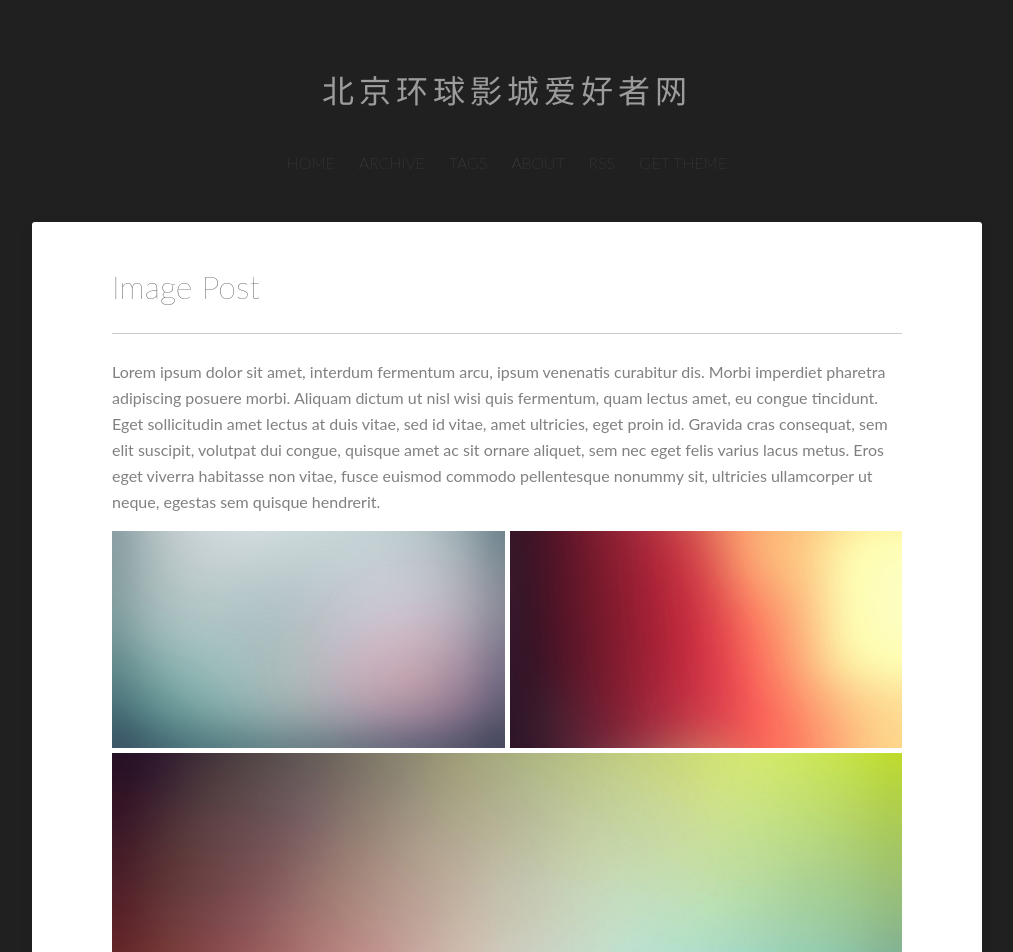
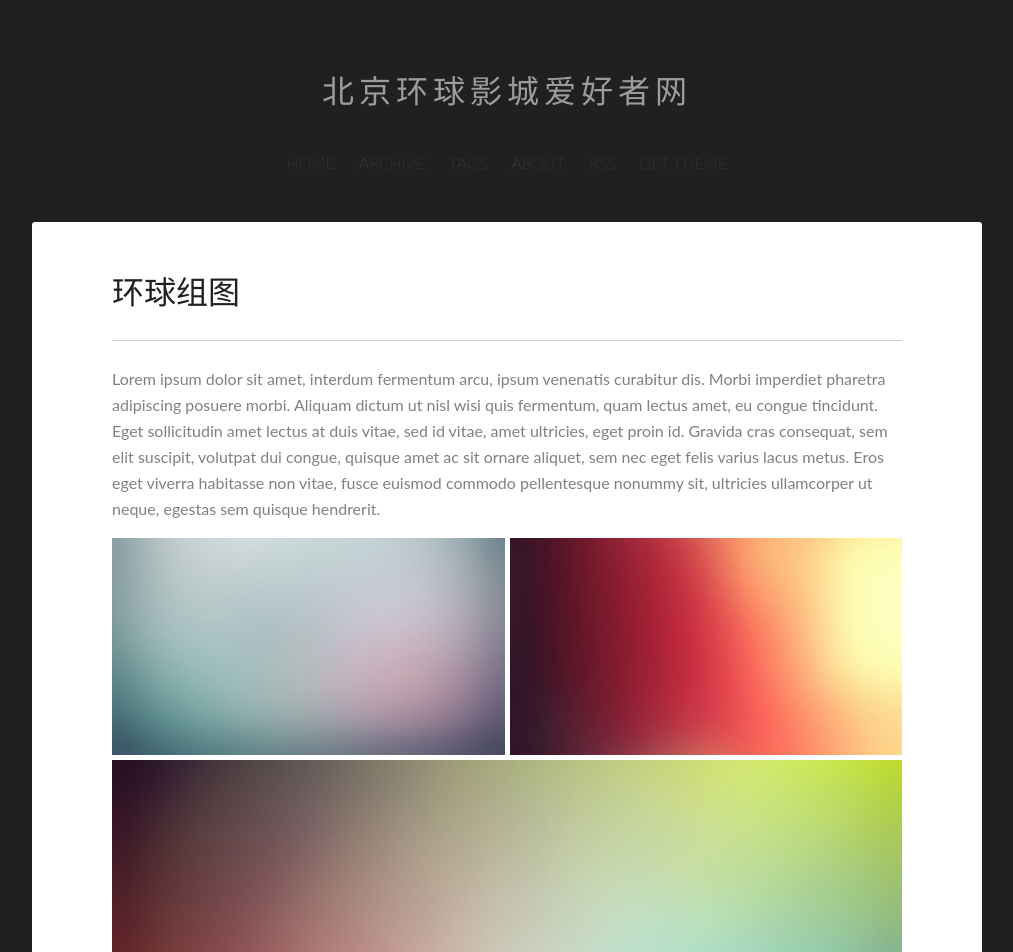
Before and after one commit to shengnoah/huanqiu, a Jekyll site: the page built from _posts/2016-11-19-image-post.md, in a window 1280 px wide. Shown: the top 952 px of the page, without its empty margins (133-1146 px from the left). Built offline with Jekyll 4.4.1, drawn with Linux system fonts in a browser that asks for light colours; nearby versions of some CDN libraries; comment, search, counter and statistics services are not loaded.

Commit message:
修改文章标题

```diff
--- a/_posts/2016-11-19-image-post.md
+++ b/_posts/2016-11-19-image-post.md
@@ -1,8 +1,8 @@
 ---
 layout: post
 categories: posts
-title: Image Post
-tags: [sample post]
+title: 环球组图
+tags: [组图]
 date-string: NOVEMBER 19, 2016
 ---
 <script src="//ajax.googleapis.com/ajax/libs/jquery/1.9.1/jquery.min.js"></script>
```
